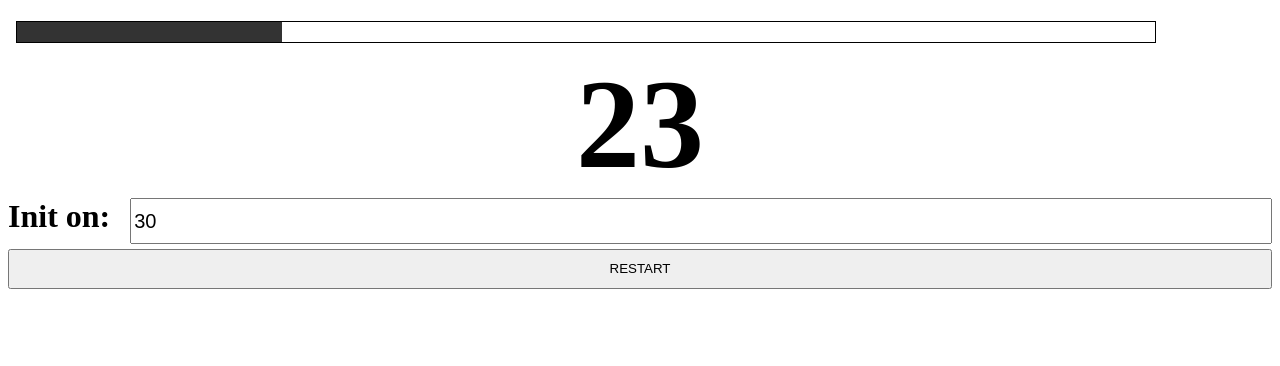
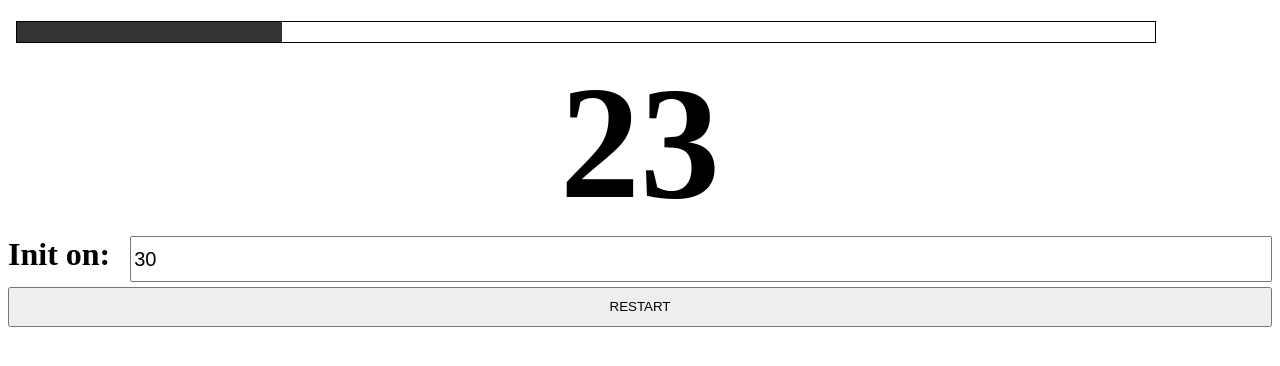
Before and after one commit to myulx/countdown-angular, an Angular app: page / in a window 1280 px wide. Shown: the top 366 px of the page. Built offline with nearby package versions, Linux system fonts and the light colour scheme.

Commit message:
font size

```diff
--- a/src/app/countdown/countdown.component.scss
+++ b/src/app/countdown/countdown.component.scss
@@ -1,5 +1,5 @@
 :host{
     width: 100%;
     text-align: center;
-    font-size: 4em;
+    font-size: 5em;
 }
```
